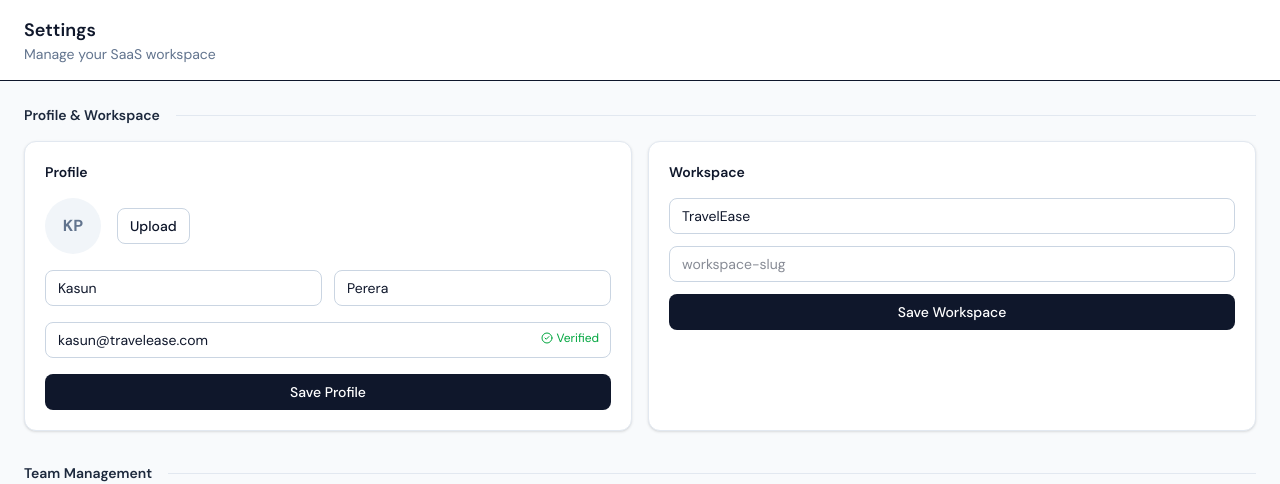
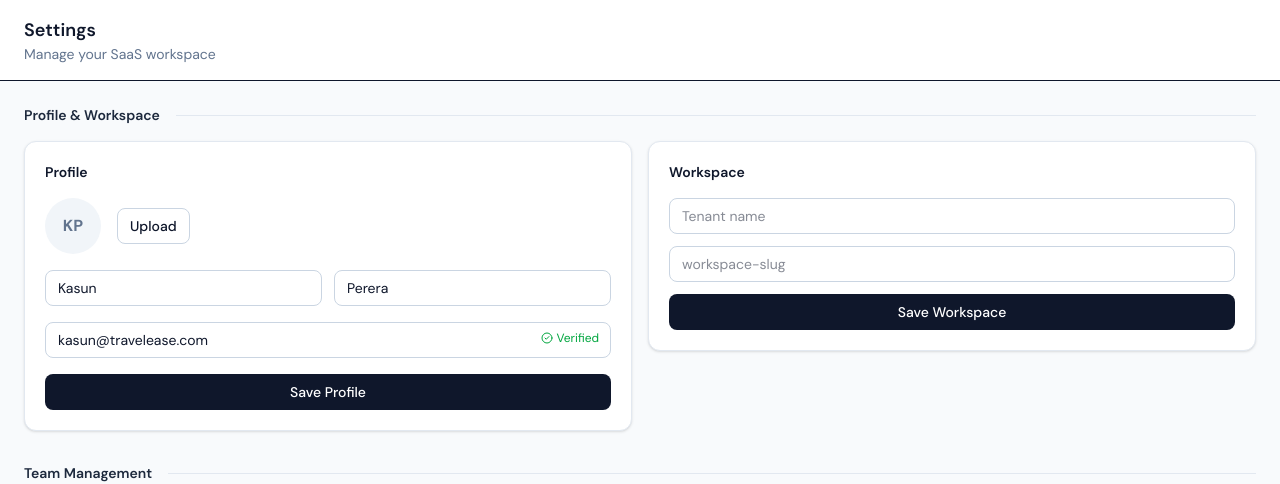
Before and after one commit to Weeravaradhana/Pulse-api-monitoring-client, a Next.js app: page /dashboard/setting in a window 1280 px wide. Shown: the top 484 px of the page. Built offline with nearby package versions, Linux system fonts and the light colour scheme.

Commit message:
`refactor: integrate react-hook-form and zod validation into WorkspaceSetupCard`

```diff
--- a/src/components/setting/workspace-setup-card.tsx
+++ b/src/components/setting/workspace-setup-card.tsx
@@ -1,27 +1,78 @@
 "use client";
 
-import { useState } from "react";
+import React, { useState } from "react";
 import { Card } from "../common/card";
 import { Input } from "../common/input";
 import { Button } from "../common/button";
+import {useForm} from "react-hook-form";
+import {tenantSchema, TenantSchema} from "@/validators/tenant-create.schema";
+import {zodResolver} from "@hookform/resolvers/zod";
+import axios, {AxiosError} from "axios";
 
-export function WorkspaceSetupCard() {
-    const [org, setOrg] = useState("TravelEase");
-    const [slug, setSlug] = useState("");
+export const  WorkspaceSetupCard = ({onTenantCreate}: {onTenantCreate: (id: string) => void}) =>{
+    const [apiError, setApiError] = useState<string | null>(null);
+    const [loading, setLoading] = useState(false);
+
+    const {
+        register,
+        handleSubmit,
+        setValue,
+        formState: {errors, isValid}
+
+    } = useForm<TenantSchema>({
+        resolver: zodResolver(tenantSchema),
+        mode: 'onChange',
+        defaultValues: {
+            name: '',
+            slug: '',
+        }
+    })
+
+    const handleNameChange = (e: React.ChangeEvent<HTMLInputElement>) => {
+        const nameValue = e.target.value;
+        setValue('name', nameValue, {shouldValidate: true});
+
+        const generateSlug = nameValue
+            .toLowerCase()
+            .replace(/[^a-z0-9]/g, '-')
+            .replace(/(^-|-$)+/g, '')
+        setValue('slug', generateSlug, {shouldValidate: true})
+    }
+
+   const onSubmit = async (data: TenantSchema) =>{
+        setLoading(true);
+        setApiError(null);
+
+        try {
+            const response = await axios.post('http://localhost:3000/tenant', data, {
+                withCredentials: true
+            });
+
+            if (response){
+                alert('Organization Registered Successfully!');
+                onTenantCreate(response.data.id);
+            }
+        }catch (error) {
+          if (error instanceof AxiosError){
+              setApiError(error.response?.data.message || 'Failed to create organization')
+          }
+        }finally {
+            setLoading(false)
+        }
+    }
+
 
     return (
+        <form onSubmit={handleSubmit(onSubmit)}>
         <Card>
 
             <h3 className="text-sm font-semibold mb-4">Workspace</h3>
 
             <div className="space-y-3">
-                <Input value={org} onChange={(e) => setOrg(e.target.value)} />
+                <Input {...register('name')} placeholder={"Tenant name"} onChange={handleNameChange}/>
 
                 <Input
-                    value={slug}
-                    onChange={(e) =>
-                        setSlug(e.target.value.toLowerCase().replace(/\s+/g, "-"))
-                    }
+                    {...register('slug')}
                     placeholder="workspace-slug"
                 />
 
@@ -29,5 +80,6 @@ export function WorkspaceSetupCard() {
             </div>
 
         </Card>
+        </form>
     );
 }
```
